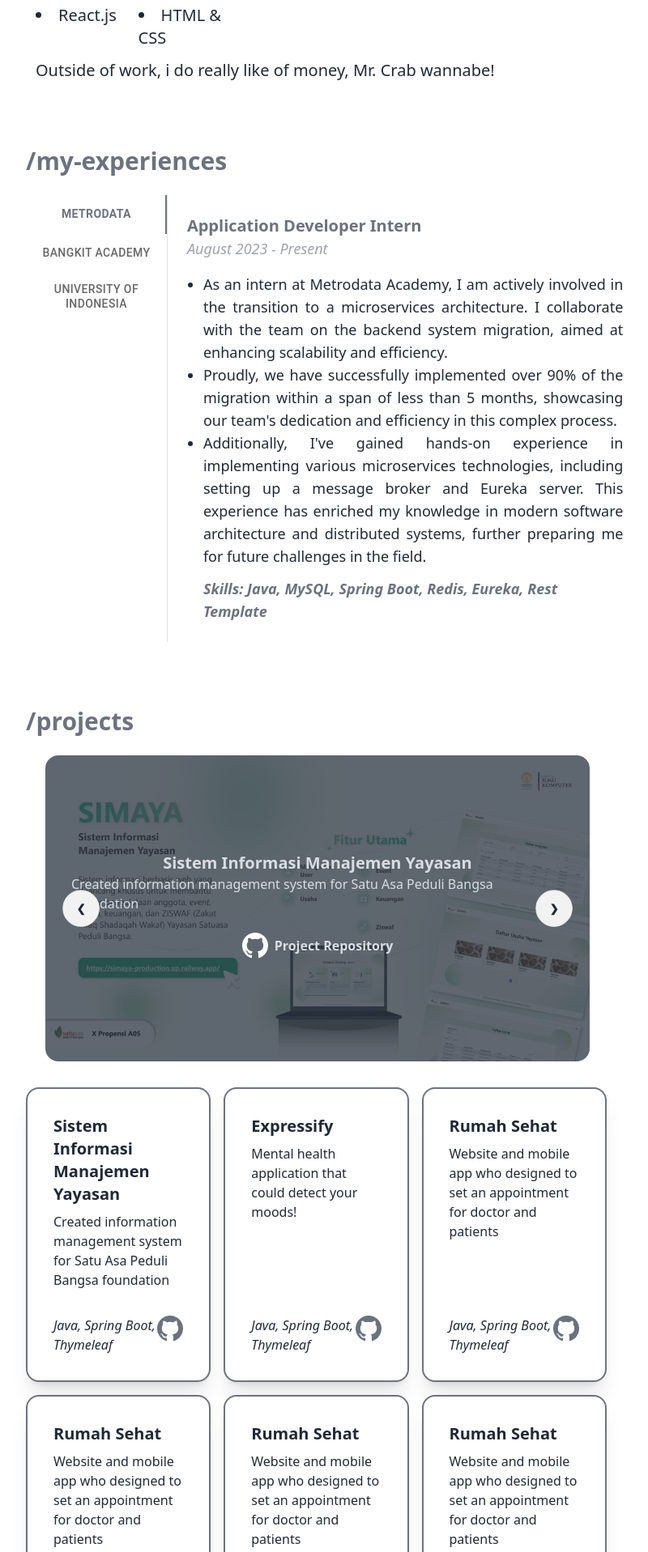
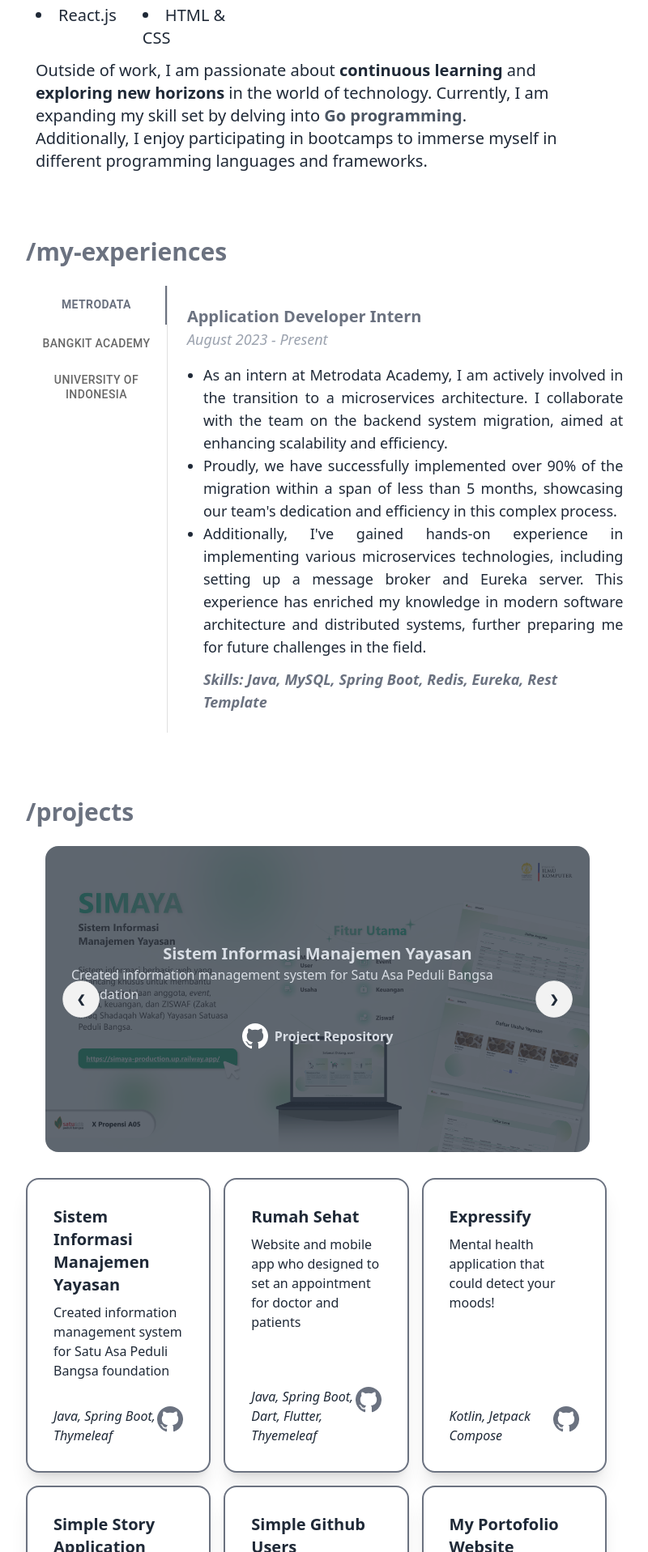
Before and after one commit to Krentt/React-Portofolio, a React (Vite) app in the folder my-portofolio/: page / in a window 1280 px wide. Shown: the part 1243-3160 px from the top of the page at 81% size, without its empty margins (160-960 px from the left). Built offline with nearby package versions, Linux system fonts and the light colour scheme.

Commit message:
fix: update projects data

```diff
--- a/my-portofolio/src/App.jsx
+++ b/my-portofolio/src/App.jsx
@@ -14,11 +14,14 @@ const App = () => {
   });
 
   return (
-    <div className="overflow-x-hidden">
+    <div>
       <header>
         <Navbar />
       </header>
-      <div id="content" className="px-4 md:px-[15%]">
+      <div
+        id="content"
+        className="px-4 md:px-[15%] overflow-x-hidden overflow-y-hidden"
+      >
         <Intro />
         <About />
         <Experience />
--- a/my-portofolio/src/components/About.jsx
+++ b/my-portofolio/src/components/About.jsx
@@ -44,7 +44,12 @@ const About = () => {
             <li>HTML & CSS</li>
           </ul>
           <p className="">
-            Outside of work, i do really like of money, Mr. Crab wannabe!
+            Outside of work, I am passionate about <b>continuous learning</b>{" "}
+            and <b>exploring new horizons</b> in the world of technology.
+            Currently, I am expanding my skill set by delving into{" "}
+            <span className="text-gray-600 font-bold">Go programming</span>.
+            Additionally, I enjoy participating in bootcamps to immerse myself
+            in different programming languages and frameworks.
           </p>
         </div>
         <div
--- a/my-portofolio/src/components/Card.jsx
+++ b/my-portofolio/src/components/Card.jsx
@@ -1,13 +1,13 @@
 import PropTypes from "prop-types";
 
-const Card = ({ title, description, github }) => {
+const Card = ({ title, description, github, skills }) => {
   return (
     <div className="card bg-base-100 shadow-xl border-solid border-gray-500 border-2">
       <div className="card-body">
         <h2 className="lg:card-title text-lg font-bold">{title}</h2>
         <p>{description}</p>
         <div id="card-footer" className="flex mt-6">
-          <p className="italic">Java, Spring Boot, Thymeleaf</p>
+          <p className="italic">{skills}</p>
           <a href={github}>
             <svg
               xmlns="http://www.w3.org/2000/svg"
@@ -39,6 +39,7 @@ Card.propTypes = {
   title: PropTypes.string.isRequired,
   description: PropTypes.string.isRequired,
   github: PropTypes.string.isRequired,
+  skills: PropTypes.string.isRequired,
 };
 
 export default Card;
--- a/my-portofolio/src/components/TabContent.jsx
+++ b/my-portofolio/src/components/TabContent.jsx
@@ -1,4 +1,4 @@
-import Aos from 'aos';
+import Aos from "aos";
 import PropTypes from "prop-types";
 import { useEffect } from "react";
 
--- a/my-portofolio/src/projectListData.js
+++ b/my-portofolio/src/projectListData.js
@@ -6,40 +6,48 @@ const getProjectList = () => {
       description:
         "Created information management system for Satu Asa Peduli Bangsa foundation",
       github: "https://github.com/Krentt/Kuliah-Propensi-SIMAYA",
+      skills: "Java, Spring Boot, Thymeleaf",
     },
     {
       id: 2,
-      title: "Expressify",
-      description: "Mental health application that could detect your moods!",
-      github: "https://github.com/Expressify/expressify-android-app",
-    },
-    {
-      id: 3,
       title: "Rumah Sehat",
       description:
         "Website and mobile app who designed to set an appointment for doctor and patients",
       github: "https://github.com/Krentt/Kuliah-APAP-RumahSehat",
+      skills: "Java, Spring Boot, Dart, Flutter, Thyemeleaf",
+    },
+    {
+      id: 3,
+      title: "Expressify",
+      description: "Mental health application that could detect your moods!",
+      github: "https://github.com/Expressify/expressify-android-app",
+      skills: "Kotlin, Jetpack Compose",
     },
     {
       id: 4,
-      title: "Rumah Sehat",
+      title: "Simple Story Application",
       description:
-        "Website and mobile app who designed to set an appointment for doctor and patients",
-      github: "https://github.com/Krentt/Kuliah-APAP-RumahSehat",
+        "Successfully implemented features such as authentication, list stories, add story, localization, and story maps",
+      github:
+        "https://github.com/Krentt/Bangkit-Submission-Android-Intermediate",
+      skills: "Kotlin, Retrofit, Paging3, Room",
     },
     {
       id: 5,
-      title: "Rumah Sehat",
+      title: "Simple Github Users Application",
       description:
-        "Website and mobile app who designed to set an appointment for doctor and patients",
-      github: "https://github.com/Krentt/Kuliah-APAP-RumahSehat",
+        "A simple GitHub users app with search, user details, and favorites. Utilizes GitHub API, Data Room for favorites, and offers a dark theme.",
+      github:
+        "https://github.com/Krentt/Bangkit-Submissions-Android-Fundamental",
+      skills: "Kotlin, Retrofit, Data Room",
     },
     {
       id: 6,
-      title: "Rumah Sehat",
+      title: "My Portofolio Website",
       description:
-        "Website and mobile app who designed to set an appointment for doctor and patients",
-      github: "https://github.com/Krentt/Kuliah-APAP-RumahSehat",
+        "Embarking on the exciting endeavor of creating my own portfolio website from scratch",
+      github: "https://github.com/Krentt/React-Portofolio",
+      skills: "React, Tailwind, Javascript",
     },
   ];
 };
```
Also changed, not shown: my-portofolio/src/components/Intro.jsx (+7 -6 lines).
